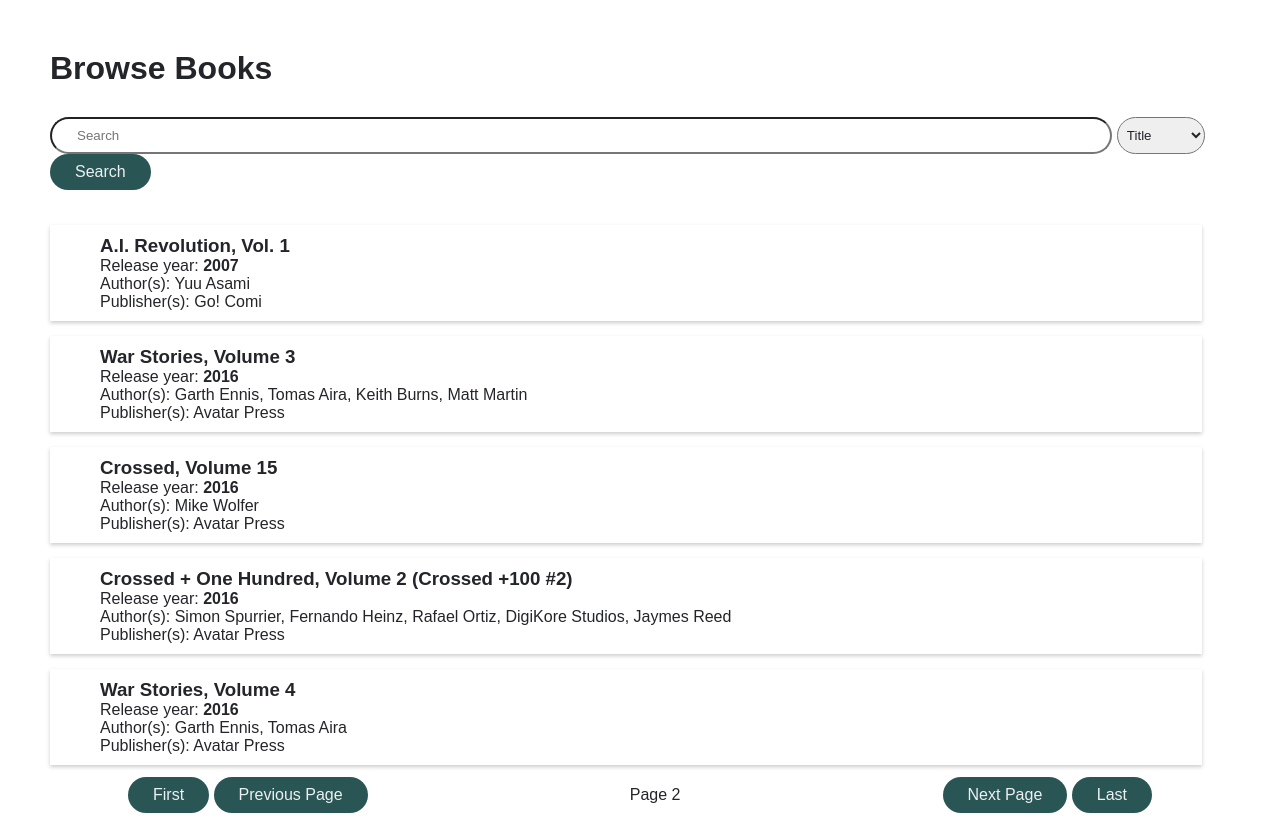
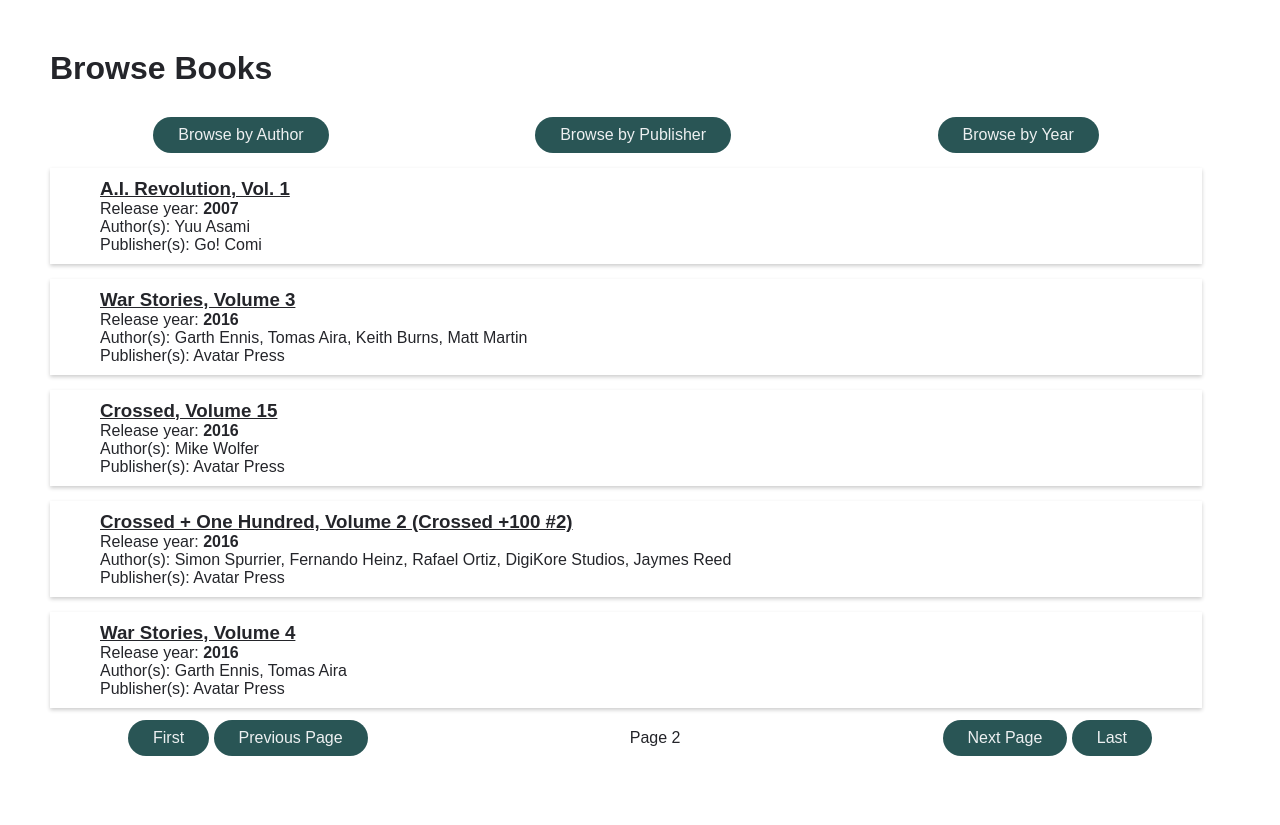
Before and after one commit to burntmilk/Library-Web-App, a Flask app: page /browse?page=2 in a window 1280 px wide. Shown: the part 60-885 px from the top of the page. After the commit the page ends 816 px from the top, so only its background shows below. Run offline with Flask 2, Linux system fonts and the light colour scheme; some libraries are stand-ins or nearby versions.

Commit message:
basic implementation of filtering

```diff
--- a/library/adapters/memory_repository.py
+++ b/library/adapters/memory_repository.py
@@ -12,7 +12,7 @@ class MemoryRepository(AbstractRepository):
         self.__publishers = []
         self.__authors = []
         self.__users = []
-        self.__reviews = [Review]
+        self.__reviews = []
 
     def add_book(self, book: Book):
         if self.__inventory.find_book(book.book_id) is None:    # check if already in library
@@ -44,6 +44,9 @@ class MemoryRepository(AbstractRepository):
     def get_reviews(self) -> List[Review]:
         return self.__reviews
 
+    def get_authors(self) -> List[Author]:
+        return self.__authors
+
 
 def load_books(data_path: Path, repo: MemoryRepository):    # makes list of book objects
     books_filename = str(Path(data_path) / "comic_books_excerpt.json")
--- a/library/adapters/repository.py
+++ b/library/adapters/repository.py
@@ -50,3 +50,7 @@ class AbstractRepository(abc.ABC):
     @abc.abstractmethod
     def get_reviews(self) -> List[Review]:
         raise NotImplementedError
+
+    @abc.abstractmethod
+    def get_authors(self) -> List[Author]:
+        raise NotImplementedError
--- a/library/browse/browse.py
+++ b/library/browse/browse.py
@@ -25,9 +25,15 @@ def browse():
     else:
         page_num = int(page_num)
 
-    # filter = request.args.get('filter')
+
 
     books = services.get_all_books(repo.repo_instance)
+
+    authors = services.get_authors(repo.repo_instance)
+    filter = None
+    filter = request.args.get('filter')
+
+
 
     # ----- NAVIGATION BUTTONS -----
     next_page_url = None
@@ -48,6 +54,9 @@ def browse():
     else:
         books = books[(page_num - 1) * books_per_page: len(books)]
 
+
+
+
     return render_template(
         'browse/browse.html',
         books=books,
@@ -55,7 +64,9 @@ def browse():
         prev_page_url=prev_page_url,
         first_page_url=first_page_url,
         last_page_url=last_page_url,
-        page=page_num
+        page=page_num,
+        filter=filter
+
     )
 
 
@@ -114,3 +125,7 @@ class ReviewForm(FlaskForm):
     rating = RadioField('rating', choices=[('5', ''), ('4', ''), ('3', ''), ('2', ''), ('1', '')])
     review_text = TextAreaField('Write a Review:')
     submit = SubmitField('Submit Review')
+
+
+class BrowseForm(FlaskForm):
+    pass
--- a/library/browse/services.py
+++ b/library/browse/services.py
@@ -43,6 +43,10 @@ def get_book_price(book_id: int, repo: AbstractRepository) -> int:
     if price is None:
         raise NonExistentBookException
     return price
+
+def get_authors(repo: AbstractRepository) -> List[Author]:
+    authors = repo.get_authors
+
 
 
 # ============================================
--- a/library/static/css/main.css
+++ b/library/static/css/main.css
@@ -6,8 +6,8 @@
   color: #24252a;
 }
 
-li,
-a,
+nav li,
+nav a,
 button {
   font-weight: 500;
   font-size: 16px;
@@ -57,24 +57,50 @@ button {
   padding: 50px 50px 30px 50px;
 }
 
-.book_search_bar {
-  padding: 9px 25px;
-  border-radius: 50px;
-  width: 83vw;
+.tabs-wrapper {
+  margin-left: 50px;
+  margin-right: 50px;
+  width: 90vw;
 }
 
-.book_search_bar:focus {
-  outline: none;
-  box-shadow: 0px 0px 2px #0066ff;
+.tabs {
+  display: flex;
+  justify-content: space-around;
+  text-decoration: none;
+  list-style: none;
 }
 
-.book_search_form {
-  padding: 0px 0px 20px 50px;
+.letters_wrapper {
+  margin: 10px 0px 0px 0px;
+  height: 5vh;
+  padding: 10px 0px 10px 0px;
+  background: rgb(212, 212, 212);
+  display: flex;
+  justify-content: center;
 }
 
-.filter_select {
-  padding: 9px 5px;
-  border-radius: 50px;
+.letters {
+  padding: 0px 5px 0px 5px;
+  margin: 0;
+  overflow: auto;
+
+  display: flex;
+  justify-content: space-around;
+  float: left;
+  list-style: none;
+}
+
+.letters li {
+  margin-right: 0.3rem;
+  padding: 0.1rem;
+
+  background: rgb(41, 85, 85);
+  width: auto;
+  min-width: 16px;
+}
+.letters a {
+  color: #edf0f1;
+  cursor: pointer;
 }
 
 .book_card {
--- a/library/templates/browse/browse.html
+++ b/library/templates/browse/browse.html
@@ -1,17 +1,60 @@
 {% extends 'layout.html' %} {% block content %}
 <div class="browse_container">
   <h1>Browse Books</h1>
-  <div>
-    <form class="book_search_form">
-      <input class="book_search_bar" type="search" placeholder="Search" />
-      <select name="filter" class="filter_select">
-        <option value="title">Title</option>
-        <option value="author">Author</option>
-        <option value="release_year">Year</option>
-        <option value="publisher">Publisher</option>
-      </select>
-      <button class="book_search_btn" type="submit">Search</button>
-    </form>
+  <div class="tabs-wrapper">
+    <ul class="tabs">
+      <li>
+        <a href="{{url_for('browse_bp.browse', filter='author')}}"
+          ><button>Browse by Author</button></a
+        >
+      </li>
+      <li>
+        <a href="{{url_for('browse_bp.browse', filter='publisher')}}"
+          ><button>Browse by Publisher</button></a
+        >
+      </li>
+      <li>
+        <a href="{{url_for('browse_bp.browse', filter='year')}}"
+          ><button>Browse by Year</button></a
+        >
+      </li>
+    </ul>
+  </div>
+  <div class="tabs-wrapper">
+    {% if filter == 'author' or filter == 'publisher' %}
+    <div class="letters_wrapper">
+      <ul class="letters">
+        <li><a>A</a></li>
+        <li><a>B</a></li>
+        <li><a>C</a></li>
+        <li><a>D</a></li>
+        <li><a>E</a></li>
+        <li><a>F</a></li>
+        <li><a>G</a></li>
+        <li><a>H</a></li>
+        <li><a>I</a></li>
+        <li><a>J</a></li>
+        <li><a>K</a></li>
+        <li><a>L</a></li>
+        <li><a>M</a></li>
+        <li><a>N</a></li>
+        <li><a>O</a></li>
+        <li><a>P</a></li>
+        <li><a>Q</a></li>
+        <li><a>R</a></li>
+        <li><a>S</a></li>
+        <li><a>T</a></li>
+        <li><a>U</a></li>
+        <li><a>V</a></li>
+        <li><a>W</a></li>
+        <li><a>X</a></li>
+        <li><a>Y</a></li>
+        <li><a>Z</a></li>
+        <li><a>Other</a></li>
+      </ul>
+    </div>
+
+    {% endif %}
   </div>
   <div class="content-container">
     {% for book in books %}
@@ -29,30 +72,38 @@
     {% endfor %}
   </div>
 
-
-  <footer>  <!-- page navigation -->
-    <nav style="clear:both">
-        <div style="float:left">
+  <footer>
+    <!-- page navigation -->
+    <nav style="clear: both">
+      <div style="float: left">
         {% if first_page_url is not none %}
-                <button class="btn-general" onclick="location.href='{{first_page_url}}'">First</button>
-            {% endif %}
-            {% if prev_page_url is not none %}
-                <button class="btn-general" onclick="location.href='{{prev_page_url}}'">Previous Page</button>
+        <button
+          class="btn-general"
+          onclick="location.href='{{first_page_url}}'"
+        >
+          First
+        </button>
+        {% endif %} {% if prev_page_url is not none %}
+        <button class="btn-general" onclick="location.href='{{prev_page_url}}'">
+          Previous Page
+        </button>
 
         {% endif %}
       </div>
       Page {{ page }}
-        <div style="float:right">
+      <div style="float: right">
         {% if next_page_url is not none %}
-                <button class="btn-general" onclick="location.href='{{next_page_url}}'">Next Page</button>
-            {% endif %}
-            {% if last_page_url is not none %}
-                <button class="btn-general" onclick="location.href='{{last_page_url}}'">Last</button>
+        <button class="btn-general" onclick="location.href='{{next_page_url}}'">
+          Next Page
+        </button>
+        {% endif %} {% if last_page_url is not none %}
+        <button class="btn-general" onclick="location.href='{{last_page_url}}'">
+          Last
+        </button>
         {% endif %}
       </div>
     </nav>
   </footer>
-
 </div>
 
 {% endblock %}
```
Lines whose indentation alone changed are shown as unchanged.
